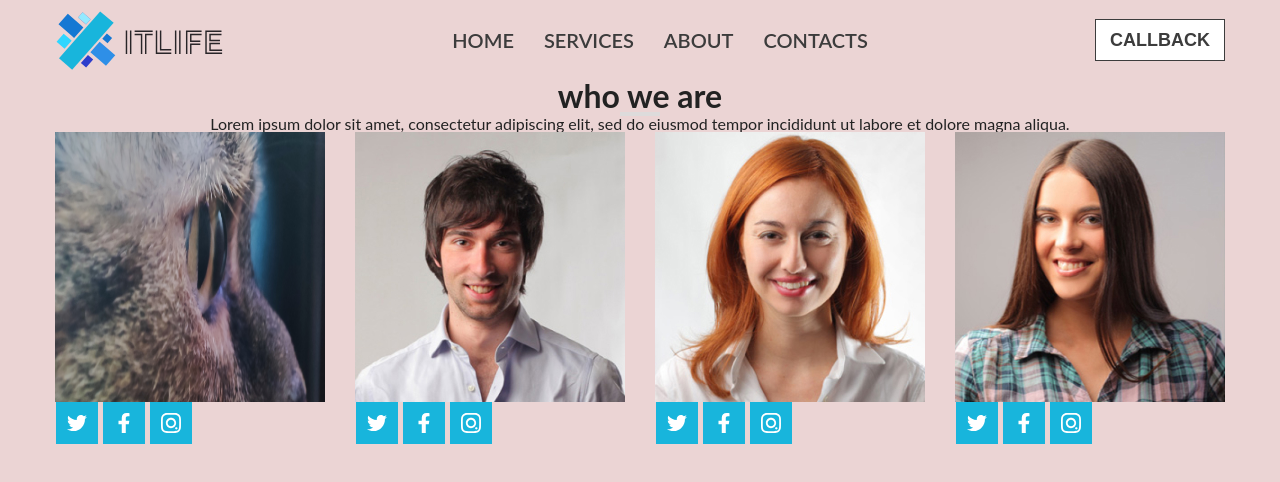
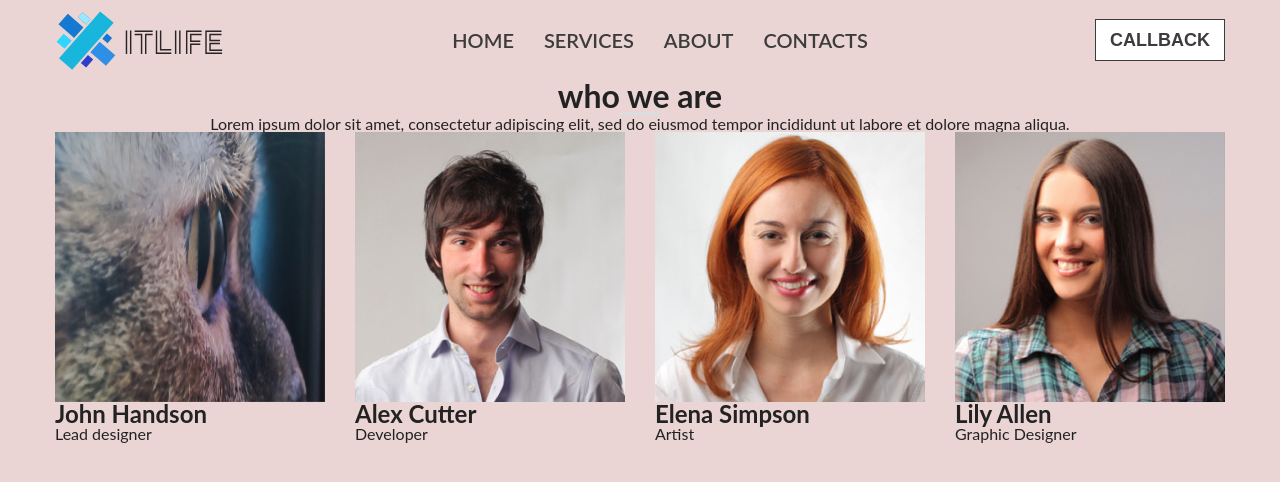
Before and after one commit to viktor-drok/br-hw-l14, a plain HTML site: page index.html in a window 1280 px wide. Drawn offline with Linux system fonts and the light colour scheme.

Commit message:
modify content

```diff
--- a/index.html
+++ b/index.html
@@ -55,54 +55,94 @@
             incididunt ut labore et dolore magna aliqua.
           </p>
         </div>
-        <section class="cards">
+        <section class="cards main__cards">
+          <div class="hero">
             <div class="flip-card">
               <div class="flip-card-inner">
                 <div class="flip-card-front">
                   <img src="./images/1.jpg" alt="" width="270" height="270" />
                 </div>
                 <div class="flip-card-back">
-                <img src="./images/twitter-blue.svg" alt="" width="" height="" />
-                <img src="./images/facebook-blue.svg" alt="" width="" height="" />
-                <img src="./images/instagram-blue.svg" alt="" width="" height="" />
+                  <a href="https://twitter.com/" target="_blank" class="flip-card-link">
+                    <img src="./images/twitter-lightblue.svg" alt="" />
+                  </a>
+                  <a href="https://www.facebook.com/" target="_blank" class="flip-card-link">
+                    <img src="./images/facebook-lightblue.svg" alt="" />
+                  </a>
+                  <a href="https://www.instagram.com/" target="_blank" class="flip-card-link">
+                    <img src="./images/instagram-lightblue.svg" alt="" />
+                  </a>
                 </div>
               </div>
             </div>
+            <h2 class="title hero__title">John Handson</h2>
+            <p class="hero__text">Lead designer</p>
+          </div>
+          <div class="hero">
             <div class="flip-card">
               <div class="flip-card-inner">
                 <div class="flip-card-front">
-                <img src="./images/2.jpg" alt="" width="270" height="" />
+                  <img src="./images/2.jpg" alt="" width="270" />
                 </div>
                 <div class="flip-card-back">
-                <img src="./images/twitter-blue.svg" alt="" width="" height="" />
-                <img src="./images/facebook-blue.svg" alt="" width="" height="" />
-                <img src="./images/instagram-blue.svg" alt="" width="" height="" />
+                  <a href="https://twitter.com/" target="_blank" class="flip-card-link">
+                    <img src="./images/twitter-lightblue.svg" alt="" />
+                  </a>
+                  <a href="https://www.facebook.com/" target="_blank" class="flip-card-link">
+                    <img src="./images/facebook-lightblue.svg" alt="" />
+                  </a>
+                  <a href="https://www.instagram.com/" target="_blank" class="flip-card-link">
+                    <img src="./images/instagram-lightblue.svg" alt="" />
+                  </a>
                 </div>
               </div>
             </div>
+            <h2 class="title hero__title">Alex Cutter</h2>
+            <p class="hero__text">Developer</p>
+          </div>
+          <div class="hero">
             <div class="flip-card">
               <div class="flip-card-inner">
                 <div class="flip-card-front">
-                <img src="./images/3.jpg" alt="" width="270" height="" />
+                  <img src="./images/3.jpg" alt="" width="270" />
                 </div>
                 <div class="flip-card-back">
-                <img src="./images/twitter-blue.svg" alt="" width="" height="" />
-                <img src="./images/facebook-blue.svg" alt="" width="" height="" />
-                <img src="./images/instagram-blue.svg" alt="" width="" height="" />
+                  <a href="https://twitter.com/" target="_blank" class="flip-card-link">
+                    <img src="./images/twitter-lightblue.svg" alt="" />
+                  </a>
+                  <a href="https://www.facebook.com/" target="_blank" class="flip-card-link">
+                    <img src="./images/facebook-lightblue.svg" alt="" />
+                  </a>
+                  <a href="https://www.instagram.com/" target="_blank" class="flip-card-link">
+                    <img src="./images/instagram-lightblue.svg" alt="" />
+                  </a>
                 </div>
               </div>
             </div>
+            <h2 class="title hero__title">Elena Simpson</h2>
+            <p class="hero__text">Artist</p>
+          </div>
+          <div class="hero">
             <div class="flip-card">
               <div class="flip-card-inner">
                 <div class="flip-card-front">
-                <img src="./images/4.jpg" alt="" width="270" height="" />
+                  <img src="./images/4.jpg" alt="" width="270" />
                 </div>
                 <div class="flip-card-back">
-                <img src="./images/twitter-blue.svg" alt="" width="" height="" />
-                <img src="./images/facebook-blue.svg" alt="" width="" height="" />
-                <img src="./images/instagram-blue.svg" alt="" width="" height="" />
+                  <a href="https://twitter.com/" target="_blank" class="flip-card-link">
+                    <img src="./images/twitter-lightblue.svg" alt="" />
+                  </a>
+                  <a href="https://www.facebook.com/" target="_blank" class="flip-card-link">
+                    <img src="./images/facebook-lightblue.svg" alt="" />
+                  </a>
+                  <a href="https://www.instagram.com/" target="_blank" class="flip-card-link">
+                    <img src="./images/instagram-lightblue.svg" alt="" />
+                  </a>
                 </div>
               </div>
+            </div>
+            <h2 class="title hero__title">Lily Allen</h2>
+            <p class="hero__text">Graphic Designer</p>
           </div>
         </section>
         <!-- <div class="cards">
--- a/styles/reset.css
+++ b/styles/reset.css
@@ -151,10 +151,6 @@ html {
  * Address `outline` inconsistency between Chrome and other browsers.
  */
 
-a:focus {
-  outline: thin dotted;
-}
-
 /**
  * Improve readability when focused and also mouse hovered in all browsers.
  */
@@ -172,6 +168,8 @@ a:hover {
 img {
   border: 0; /* 1 */
   -ms-interpolation-mode: bicubic; /* 2 */
+  display: block;
+  box-sizing: border-box;
 }
 
 /**
--- a/styles/style.css
+++ b/styles/style.css
@@ -115,7 +115,39 @@ body {
   border-bottom: 4px solid #dddbdb;
 }
 
-.cards {
+.main__cards {
+  /* height: 833px; */
   display: flex;
   justify-content: space-between;
 }
+
+.flip-card-inner {
+  position: relative;
+  width: 270px;
+  height: 270px;
+  text-align: center;
+  transition: transform 0.6s;
+  transform-style: preserve-3d;
+}
+
+.flip-card:hover .flip-card-inner {
+  transform: rotateY(180deg);
+}
+
+.flip-card-front,
+.flip-card-back {
+  display: flex;
+  align-items: center;
+  justify-content: center;
+  position: absolute;
+  width: 100%;
+  height: 100%;
+  -webkit-backface-visibility: hidden;
+  backface-visibility: hidden;
+  gap: 4px;
+}
+
+.flip-card-back {
+  transform: rotateY(180deg);
+  background: #18b5dc;
+}
```
Lines whose indentation alone changed are shown as unchanged.
